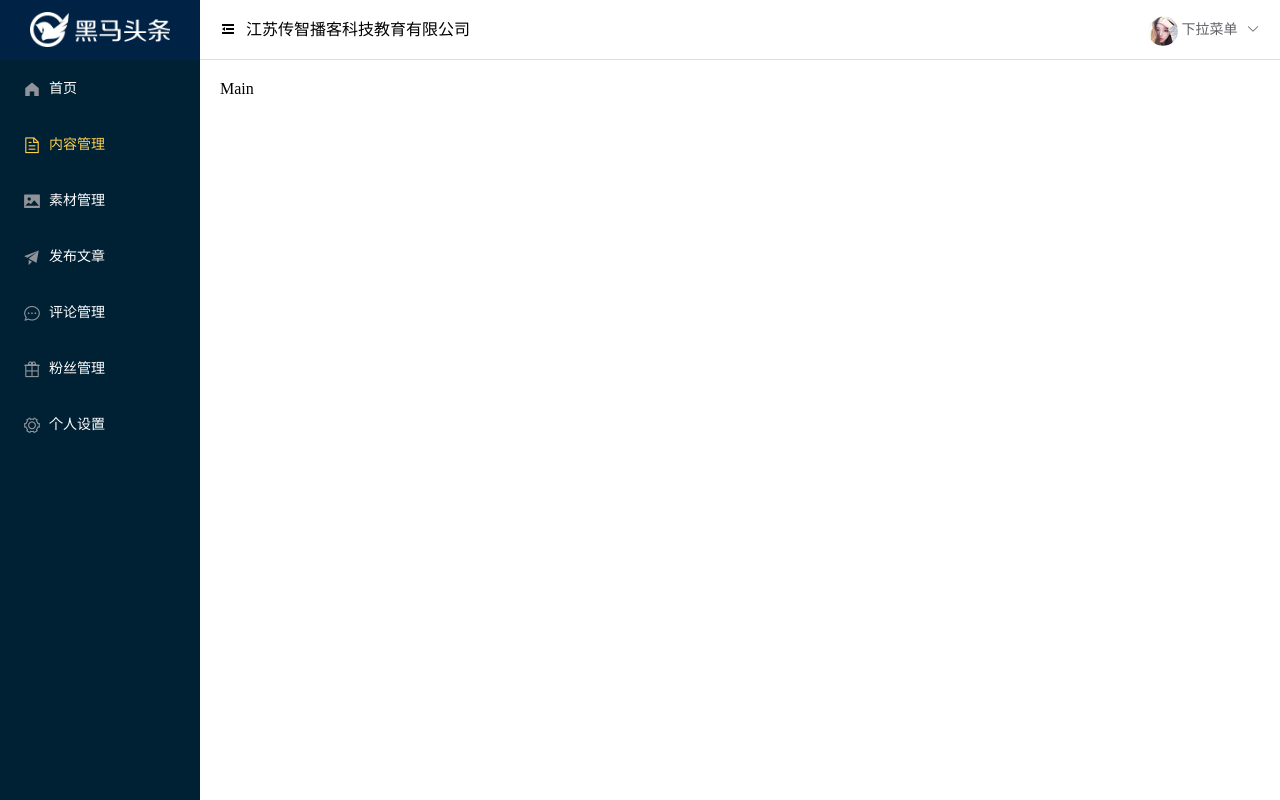
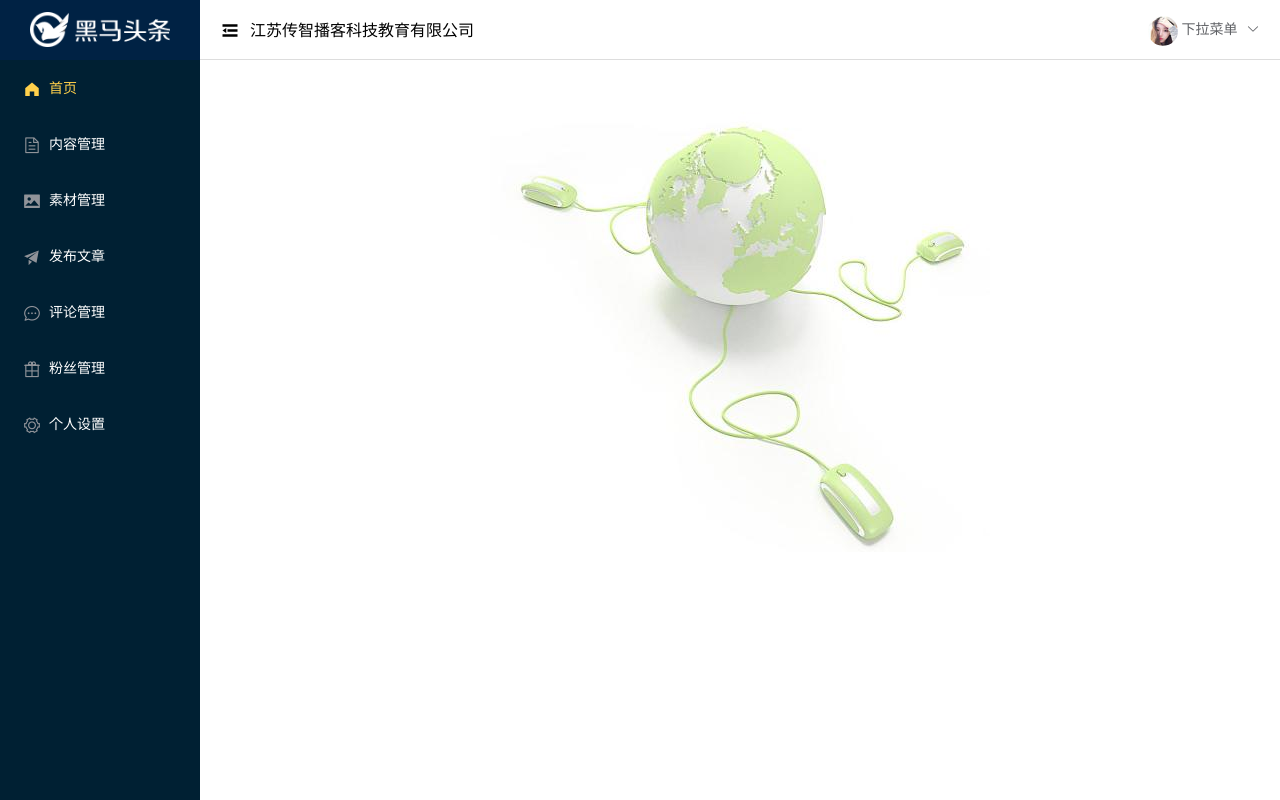
Before and after one commit to zhangxingri127/hm-toutiao-pc, a Vue app: page /#/ in a window 1280 px wide. Built offline with nearby package versions, Linux system fonts and the light colour scheme.

Commit message:
首页及404页面完成

```diff
--- a/src/router/index.js
+++ b/src/router/index.js
@@ -2,8 +2,20 @@ import VueRouter from 'vue-router'
 import Vue from 'vue'
 import Login from '@/views/login'
 import Home from '@/views/home'
+import Welcome from '@/views/welcome'
+import NotFound from '@/views/404'
+
 Vue.use(VueRouter)
 export default new VueRouter({
-  routes: [{ path: '/login', component: Login },
-    { path: '/', component: Home }]
+  routes: [
+    { path: '/login', component: Login },
+    {
+      path: '/',
+      component: Home,
+      children: [
+        { path: '/', component: Welcome },
+        { path: '*', component: NotFound }
+      ]
+    }
+  ]
 })
--- /dev/null
+++ b/src/views/404/index.vue
@@ -0,0 +1,17 @@
+<template>
+  <img src="../../assets/404.png" alt />
+</template>
+
+<script>
+export default {}
+</script>
+
+<style lang="less" scoped>
+img {
+  width: 100%;
+  height: 100%;
+  position: absolute;
+  left: 0;
+  top: 0;
+}
+</style>
--- a/src/views/home/index.vue
+++ b/src/views/home/index.vue
@@ -1,39 +1,42 @@
 <template>
   <el-container class="container">
-    <el-aside width="200px">
-      <div class="logo"></div>
+    <el-aside :width="isOpen?'200px':'64px'">
+      <div class="logo" :class="{isopened:!isOpen}"></div>
       <el-menu
-        default-active="2"
+        default-active="/"
         class="el-menu-vertical-demo"
         background-color="#002033"
         text-color="#fff"
         active-text-color="#ffd04b"
+        :collapse-transition="false"
+        :collapse="!isOpen"
+        router
       >
-        <el-menu-item index="1">
+        <el-menu-item index="/">
           <i class="el-icon-s-home"></i>
           <span slot="title">首页</span>
         </el-menu-item>
-        <el-menu-item index="2">
+        <el-menu-item index="/article">
           <i class="el-icon-document"></i>
           <span slot="title">内容管理</span>
         </el-menu-item>
-        <el-menu-item index="3">
+        <el-menu-item index="/image">
           <i class="el-icon-picture"></i>
           <span slot="title">素材管理</span>
         </el-menu-item>
-        <el-menu-item index="4">
+        <el-menu-item index="/publish">
           <i class="el-icon-s-promotion"></i>
           <span slot="title">发布文章</span>
         </el-menu-item>
-        <el-menu-item index="5">
+        <el-menu-item index="/comment">
           <i class="el-icon-chat-dot-round"></i>
           <span slot="title">评论管理</span>
         </el-menu-item>
-        <el-menu-item index="6">
+        <el-menu-item index="/fans">
           <i class="el-icon-present"></i>
           <span slot="title">粉丝管理</span>
         </el-menu-item>
-        <el-menu-item index="7">
+        <el-menu-item index="/setting">
           <i class="el-icon-setting"></i>
           <span slot="title">个人设置</span>
         </el-menu-item>
@@ -41,7 +44,7 @@
     </el-aside>
     <el-container>
       <el-header>
-        <span class="el-icon-s-fold icon"></span>
+        <span class="el-icon-s-fold icon" @click="toggleMenu"></span>
         <span class="text">江苏传智播客科技教育有限公司</span>
         <el-dropdown class="dropdown">
           <span class="el-dropdown-link">
@@ -55,13 +58,26 @@
           </el-dropdown-menu>
         </el-dropdown>
       </el-header>
-      <el-main>Main</el-main>
+      <el-main>
+        <router-view></router-view>
+      </el-main>
     </el-container>
   </el-container>
 </template>
 
 <script>
-export default {}
+export default {
+  data () {
+    return {
+      isOpen: true
+    }
+  },
+  methods: {
+    toggleMenu () {
+      this.isOpen = !this.isOpen
+    }
+  }
+}
 </script>
 
 <style lang="less" scoped>
@@ -77,8 +93,13 @@ export default {}
   .el-header {
     border-bottom: 1px solid #ddd;
     line-height: 60px;
+    .icon {
+      font-size: 20px;
+      vertical-align: middle;
+    }
     .text {
       margin-left: 10px;
+      vertical-align: middle;
     }
     .dropdown {
       float: right;
@@ -98,6 +119,10 @@ export default {}
     background: #002244 url("../../assets/logo_admin.png") no-repeat center /
       140px auto;
   }
+  .isopened {
+    background-image: url("../../assets/logo_admin_01.png");
+    background-size: 36px auto;
+  }
   .el-menu {
     border-right: none;
   }
--- /dev/null
+++ b/src/views/welcome/index.vue
@@ -0,0 +1,14 @@
+<template>
+  <img src="../../assets/welcome.jpg" alt />
+</template>
+
+<script>
+export default {}
+</script>
+
+<style lang="less" scoped>
+img {
+  display: block;
+  margin: 0 auto;
+}
+</style>
```
